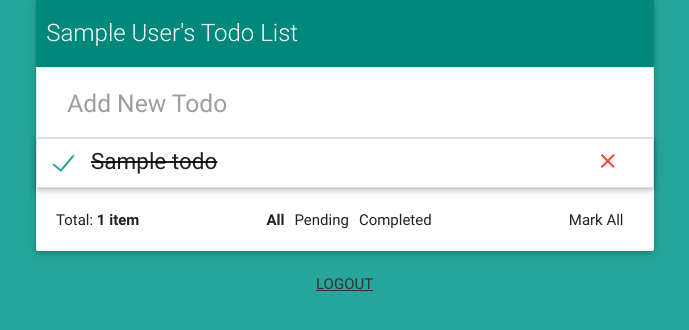
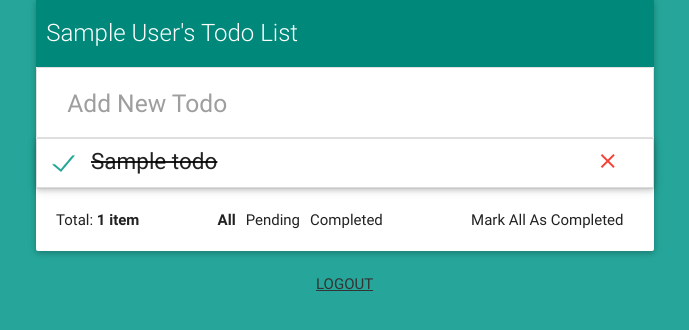
Before and after one commit to aneeshrelan/TodoList, a CodeIgniter app: page /database/index.php/user/ in a window 1280 px wide. Shown: the part 189-519 px from the top of the page, without its empty margins (295-984 px from the left). Run offline with CodeIgniter, Linux system fonts and the light colour scheme; the visitor is signed in with stand-in values (Sample User, id 1); tables that the repository leaves empty hold one stand-in row (values such as "Sample post"); data that the repository does not hold is empty.

Commit message:
Update Mark Text

```diff
--- a/application/views/userHome.php
+++ b/application/views/userHome.php
@@ -95,7 +95,7 @@ $this->load->helper('form');
             </div>
             <div class="card-action center-align card-options">
               <span class="todo_total">Total: <span class="total_value"></span></span>
-              <p class="show_options center-align"><span class="show_all active">All</span><span class="show_pending">Pending</span><span class="show_completed">Completed</span><span class="mark_all">Mark All</span></p>
+              <p class="show_options center-align"><span class="show_all active">All</span><span class="show_pending">Pending</span><span class="show_completed">Completed</span><span class="mark_all">Mark All As Completed</span></p>
             </div>
             <div class="card-action center-align card-footer">
               <span id="footer-text"></span>
```
